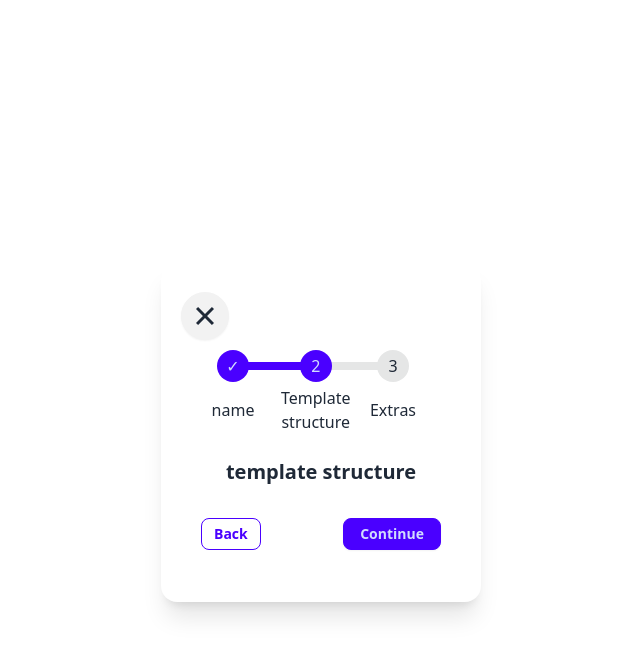
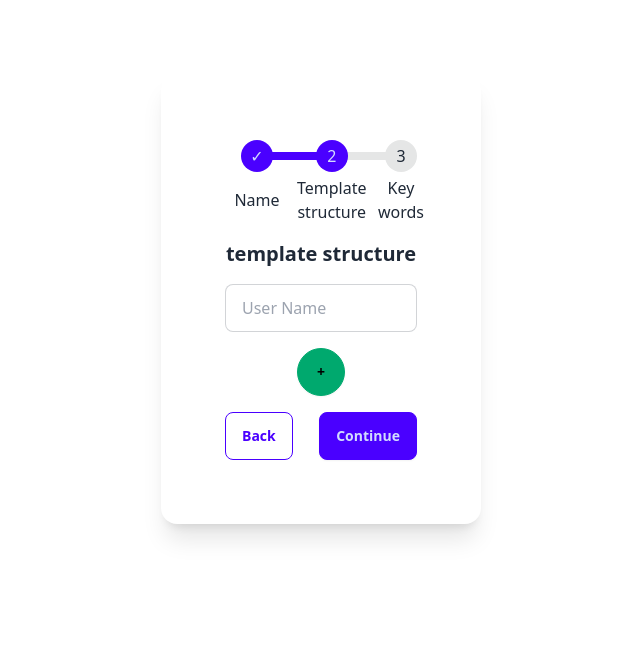
Before and after one commit to ruppinCgroup63/Spoken, a React (Vite) app: page /CreateTemplate2 in a window 1280 px wide. Shown: the top 656 px of the page, without its empty margins (319-959 px from the left). Built offline with nearby package versions, Linux system fonts and the light colour scheme.

Commit message:
template

```diff
--- a/src/FuncComps/CreateTemplate.jsx/FCCreateTemplate.jsx
+++ b/src/FuncComps/CreateTemplate.jsx/FCCreateTemplate.jsx
@@ -9,9 +9,7 @@ function CreateTemplate() {
     let templateObj = state;
 
     const [template, setTemplate] = useState({
-        name: '',
-
-
+        name: templateObj? templateObj.template.name :'',
     });
 
     //בדיקת שגיאות
--- a/src/FuncComps/CreateTemplate.jsx/FCCreateTemplate2.jsx
+++ b/src/FuncComps/CreateTemplate.jsx/FCCreateTemplate2.jsx
@@ -1,103 +1,96 @@
 import React, { useState } from 'react';
 import { useLocation, useNavigate } from 'react-router-dom';
 
-
+const Block = ({ index }) => {
+  return (
+    <div className="my-2 p-4 bg-white shadow-md rounded-md">
+      <input
+        type="text"
+        placeholder={`Headline for block ${index}`} // Added template literal backticks
+        className="input input-bordered input-sm w-full mb-2"
+      />
+      <textarea
+        placeholder="Enter text..."
+        className="textarea textarea-bordered w-full h-24"
+      ></textarea>
+    </div>
+  );
+};
 
 function CreateTemplate2() {
   const navigate = useNavigate();
   const { state } = useLocation();
-    let templateObj = state;
-
+  let templateObj = state ;
   console.log(templateObj);
 
+  const [blocks, setBlocks] = useState([]);
   const [template, setTemplate] = useState({
-        name: '',
-
-
+     name:  templateObj ? templateObj.template.name : ''
     });
 
-    //בדיקת שגיאות
-    const [errors, setErrors] = useState({
-        name: '',
+    console.log(template.name);
 
-    });
-
-
-    const handleValidation = (name, isValid, errorMessage) => {
-        setErrors(prevErrors => ({
-            ...prevErrors,
-            [name]: isValid ? '' : errorMessage,
-        }));
-    };
-
-
-    //ולידציה לשם משתמש
-    const validaterName = (e) => {
-        const text = e.target.value;
-        const regexUserName = /^[a-zA-Z\s]{1,60}$/;
-        const isValid = regexUserName.test(text);
-        handleValidation('name', isValid, 'Invalid input! Only English letters');
-        if (isValid) {
-            setTemplate(prevUser => ({
-                ...prevUser,
-                name: text
-            }));
-        }
+  const addBlock = () => {
+    setBlocks((prevBlocks) => [...prevBlocks, <Block index={prevBlocks.length + 1} key={prevBlocks.length} />]);
   };
 
   const handleSubmit = (e) => {
     e.preventDefault();
-        // Handle form submission
     navigate('/');
   };
+  return (
+    <div className="flex items-center justify-center bg-light-blue-500 py-10"> {/* Removed min-h-screen and adjusted padding */}
+      <div className="card max-w-xs mx-auto bg-base-100 shadow-xl">
+        <div className="card-body">
+          <form onSubmit={handleSubmit} className="space-y-4">
+            {/* Navigation Steps */}
+            <div className="steps space-x-2 mb-4"> {/* Adjusted bottom margin */}
+              <div className="step step-primary" data-content="✓">Name</div>
+              <div className="step step-primary">Template structure</div>
+              <div className="step">Key<br></br>words</div>
+            </div>
+            <h3 className="card-title text-dark-blue-500" style={{ display: 'block', margin: '0 auto', marginBottom: '0.5rem' }}>template structure</h3>
+
+
+            <div>
+            <label className={`input input-bordered flex items-center gap-2 relative`} >
+                <input
+                type="text"
+                className={`grow`}
+                value={template.name}
+                placeholder="User Name"
+                onChange={(e) => setTemplate({ ...template, name: e.target.value })}
+                />
+              </label>
+              </div>
+
+            {/* Blocks */}
+            <div className="space-y-4"> {/* Added space between blocks */}
+              {blocks}
+            </div>
+
+            {/* Add Block Button */}
+            <div className="text-center"> {/* Centered button */}
+              <button
+                type="button"
+                className="btn btn-circle btn-success"
+                onClick={addBlock}
+              >
+                +
+              </button>
+            </div>
 
 
 
-    return (
-        <>
-            <div className="flex items-center justify-center min-h-screen bg-light-blue-500">
-                <div className="card max-w-xs mx-auto bg-base-100 shadow-xl p-5">
-                    <div className="card-body flex items-center justify-center">
-                        <br />
-                        <form onSubmit={handleSubmit}>
-                            <label className="btn btn-circle swap swap-rotate" style={{ position: 'absolute', top: '30px', left: '20px' }}>
-
-                                {/* this hidden checkbox controls the state */}
-                                <input type="checkbox" />
-
-                                {/* close icon */}
-                                <svg className="swap-off fill-current" xmlns="http://www.w3.org/2000/svg" width="32" height="32" viewBox="0 0 512 512"><polygon points="400 145.49 366.51 112 256 222.51 145.49 112 112 145.49 222.51 256 112 366.51 145.49 400 256 289.49 366.51 400 400 366.51 289.49 256 400 145.49" /></svg>
-
-                            </label>
-                            <div style={{ overflow: 'hidden', whiteSpace: 'nowrap', textOverflow: 'ellipsis', }} className="steps">
-                                <div style={{ marginRight: '1rem' }} className="step step-primary" data-content="✓">name</div>
-                                <div style={{ marginRight: '1rem' }} className="step step-primary">Template<br></br>structure</div>
-                                <div style={{ marginRight: '1rem' }} className="step ">Extras</div>
-                            </div>
-                            <br /><br />
-                            <h3 className="card-title text-dark-blue-500" style={{ display: 'block', margin: '0 auto', marginBottom: '0.5rem' }}>template structure</h3>
-
-
-                            <div className="button-container" style={{ display: 'flex' }}>
-                                <div className="form-control mt-6">
-                                    <button style={{ marginLeft: 'auto' }} type="button" onClick={() => {
-
-                                        navigate('/Register' , {state: {user}})
-                                    }
-                                    }
-                                        className="btn  btn-xs sm:btn-sm btn-outline btn-primary">Back</button>
-                                </div>
-                                <div style={{ flexGrow: '1' }}></div>
-                                <div className="form-control mt-6">
-                                    <button style={{ padding: '0.25rem 1rem', marginRight: 'auto' }} type="submit"
-                                        className="btn btn-xs sm:btn-sm btn-primary">Continue</button>
-                                </div>
+            {/* Action Buttons */}
+            <div className="flex justify-between mt-6"> {/* Adjusted margin */}
+              <button type="button" onClick={() => navigate('/CreateTemplate' , {state: {template}})} className="btn btn-outline btn-primary">Back</button>
+              <button type="submit" className="btn btn-primary">Continue</button>
             </div>
           </form>
         </div>
       </div>
     </div>
-        </>
   );
 }
 
```
Lines whose indentation alone changed are shown as unchanged.
